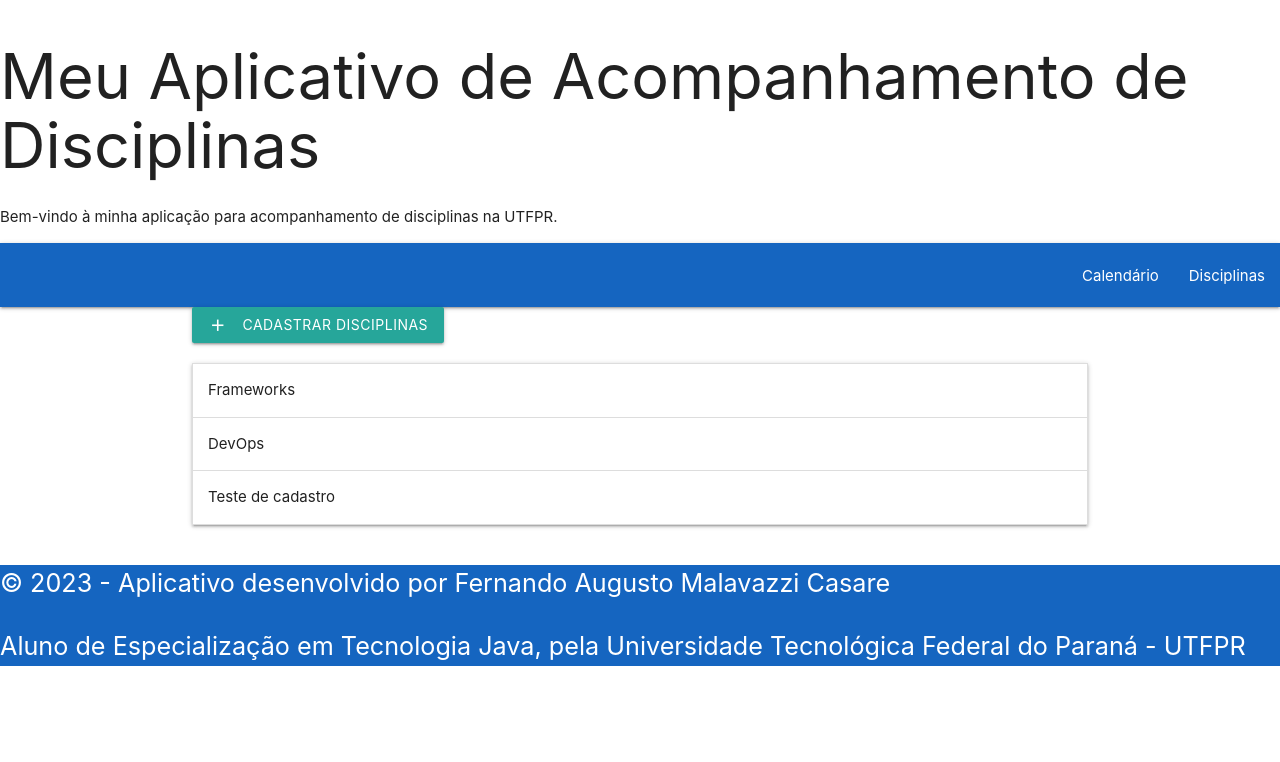
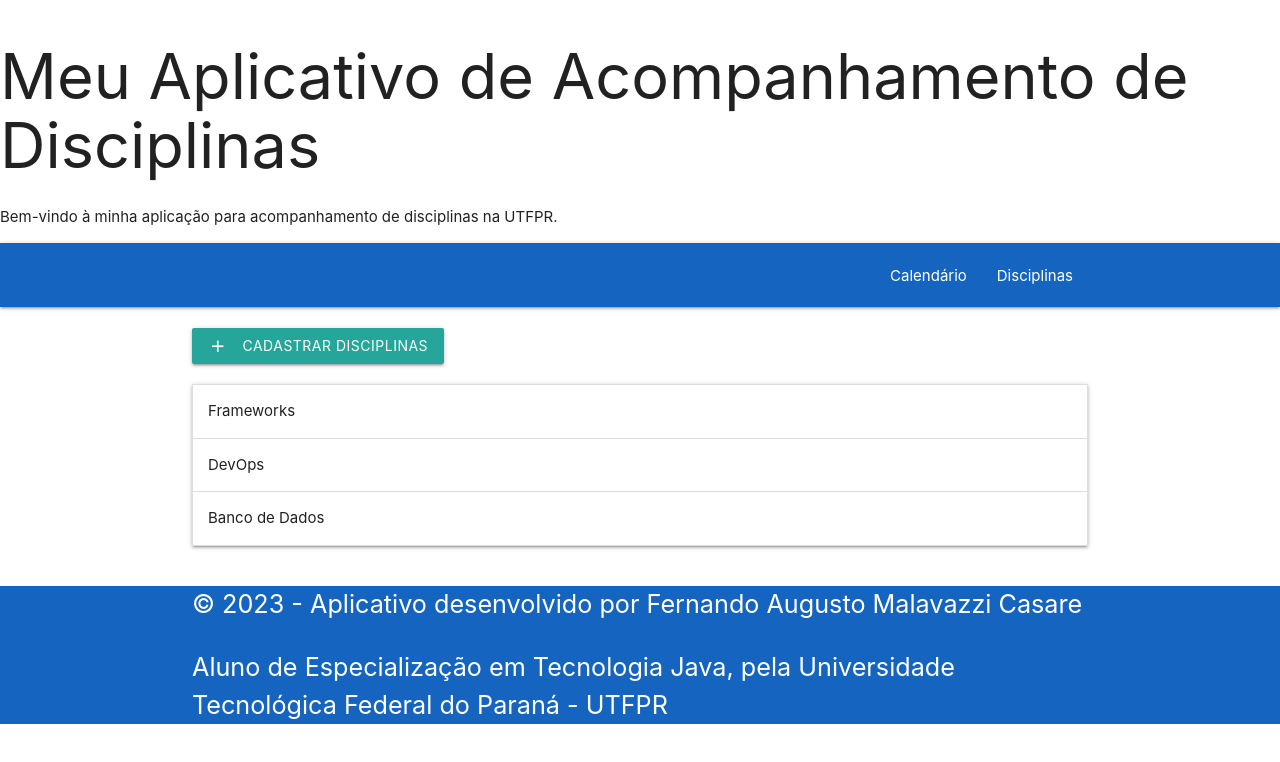
Before and after one commit to casare86/controle-disciplinas, an Angular app in the folder disciplinas-app/: page /disciplinas in a window 1280 px wide. Shown: the top 762 px of the page. Built offline with nearby package versions, Linux system fonts and the light colour scheme; data requests are answered from the project's data file.

Commit message:
Mudança para promise

```diff
--- a/disciplinas-app/db.json
+++ b/disciplinas-app/db.json
@@ -13,10 +13,10 @@
       "dataFim": "2023-12-14"
     },
     {
-      "id": 43,
-      "nome": "Teste de cadastro",
-      "dataInicio": "Nov 22, 2023",
-      "dataFim": "2020-12-10"
+      "id": 123,
+      "nome": "Banco de Dados",
+      "dataInicio": "",
+      "dataFim": ""
     }
   ]
 }
--- a/disciplinas-app/src/app/disciplina-cadastro/disciplina-cadastro.component.html
+++ b/disciplinas-app/src/app/disciplina-cadastro/disciplina-cadastro.component.html
@@ -1,3 +1,4 @@
+<div class="container">
   <div class="row">
       <form class="col s12" [formGroup]="disciplinaForm" (ngSubmit)="onSubmit()" #formDisiciplia="ngForm">
 
@@ -37,4 +38,5 @@
       <button type="button" class="btn waves-effect waves-light red darken-3" (click)="cancel()">Cancelar</button>
     </form>
   </div>
+</div>
 <app-modal-cadastro-disciplina  [receptor]="disciplinaCadastrada" ></app-modal-cadastro-disciplina>
--- a/disciplinas-app/src/app/disciplinas-lista/disciplinas-lista.component.ts
+++ b/disciplinas-app/src/app/disciplinas-lista/disciplinas-lista.component.ts
@@ -15,23 +15,28 @@ export class DisciplinasListaComponent implements AfterViewInit, OnInit {
     this.carregarDisciplinas();
   }
 
-  async carregarDisciplinas() {
+  carregarDisciplinas(): Promise<void> {
+    return new Promise<void>(async (resolve, reject) => {
       try {
         const response = await fetch('http://localhost:3000/disciplinas');
 
         if (!response.ok) {
           console.error('Erro ao carregar disciplinas:', response);
-        this.mensagemErro = 'Erro ao carregar disciplinas. Tente novamente mais tarde. verifique se o json-server está rodando';
+          this.mensagemErro = 'Erro ao carregar disciplinas. Tente novamente mais tarde. Verifique se o json-server está rodando';
+          reject();
         }
 
         const data = await response.json();
         this.disciplinas = data;
         this.zeroDisciplinas = data.length === 0;
-      console.log("Disciplinas = " + this.zeroDisciplinas )
+        console.log("Disciplinas = " + this.zeroDisciplinas);
+        resolve();
       } catch (error) {
         console.error('Erro ao carregar disciplinas:', error);
         this.mensagemErro = 'Erro ao carregar disciplinas. Tente novamente mais tarde. Verifique se o json-server está rodando';
+        reject();
       }
+    });
   }
 
   ngAfterViewInit() {
--- a/disciplinas-app/src/app/disciplinas/disciplinas.component.html
+++ b/disciplinas-app/src/app/disciplinas/disciplinas.component.html
@@ -7,7 +7,5 @@
     </div>
     <div class="row">
         <app-disciplinas-lista></app-disciplinas-lista>
-
     </div>
-
 </div>
--- a/disciplinas-app/src/app/footer/footer.component.html
+++ b/disciplinas-app/src/app/footer/footer.component.html
@@ -1,4 +1,7 @@
+
 <div class="footer blue darken-3 white-text">
-    <p class="flow-text ml-3">&copy; 2023 - Aplicativo desenvolvido por {{ nome }}</p>
-    <p class="flow-text ml-3"> Aluno de {{ curso }},  pela {{ instituicao }}</p>
+    <div class="container">
+        <p class="flow-text ml-3">&copy; 2023 - Aplicativo desenvolvido por {{ nome }}</p>
+        <p class="flow-text ml-3"> Aluno de {{ curso }},  pela {{ instituicao }}</p>
+    </div>
 </div>
--- a/disciplinas-app/src/app/menu/menu.component.html
+++ b/disciplinas-app/src/app/menu/menu.component.html
@@ -1,5 +1,6 @@
-<!-- menu.component.html -->
+<div class="row">
   <nav class="blue darken-3">
+      <div class="container">
         <div class="nav-wrapper">
           <a (click)="toggleMobileMenu()" data-target="mobile-menu" class="sidenav-trigger"><i class="material-icons">menu</i></a>
           <ul id="nav-mobile" class="right hide-on-small-only">
@@ -7,8 +8,10 @@
             <li><a routerLink="/disciplinas" class="waves-effect">Disciplinas</a></li>
           </ul>
         </div>
+    </div>
   </nav>
   <ul class="sidenav" id="mobile-menu" #mobile>
     <li><a (click)="toggleMobileMenu()" routerLink="/calendario" class="waves-effect">Calendário</a></li>
     <li><a (click)="toggleMobileMenu()" routerLink="/disciplinas" class="waves-effect">Disciplinas</a></li>
   </ul>
+</div>
```
Lines whose indentation alone changed are shown as unchanged.
